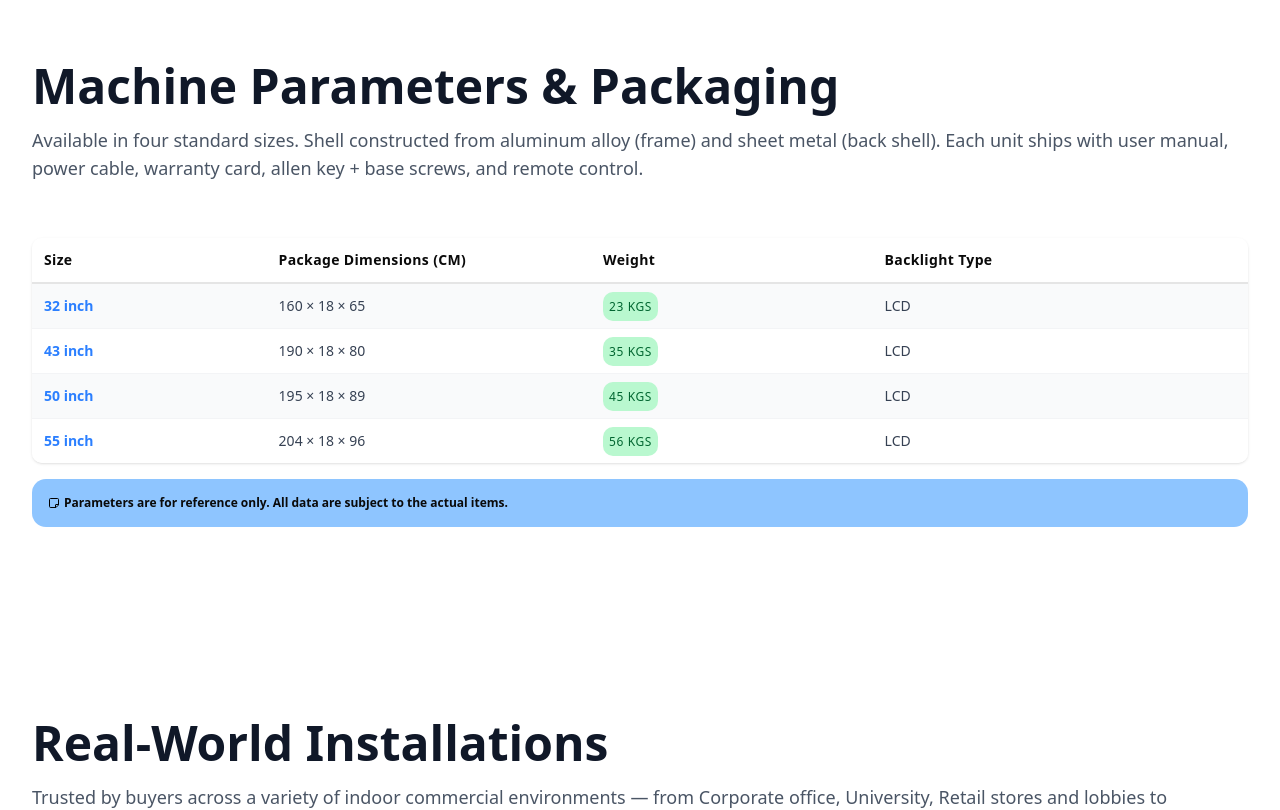
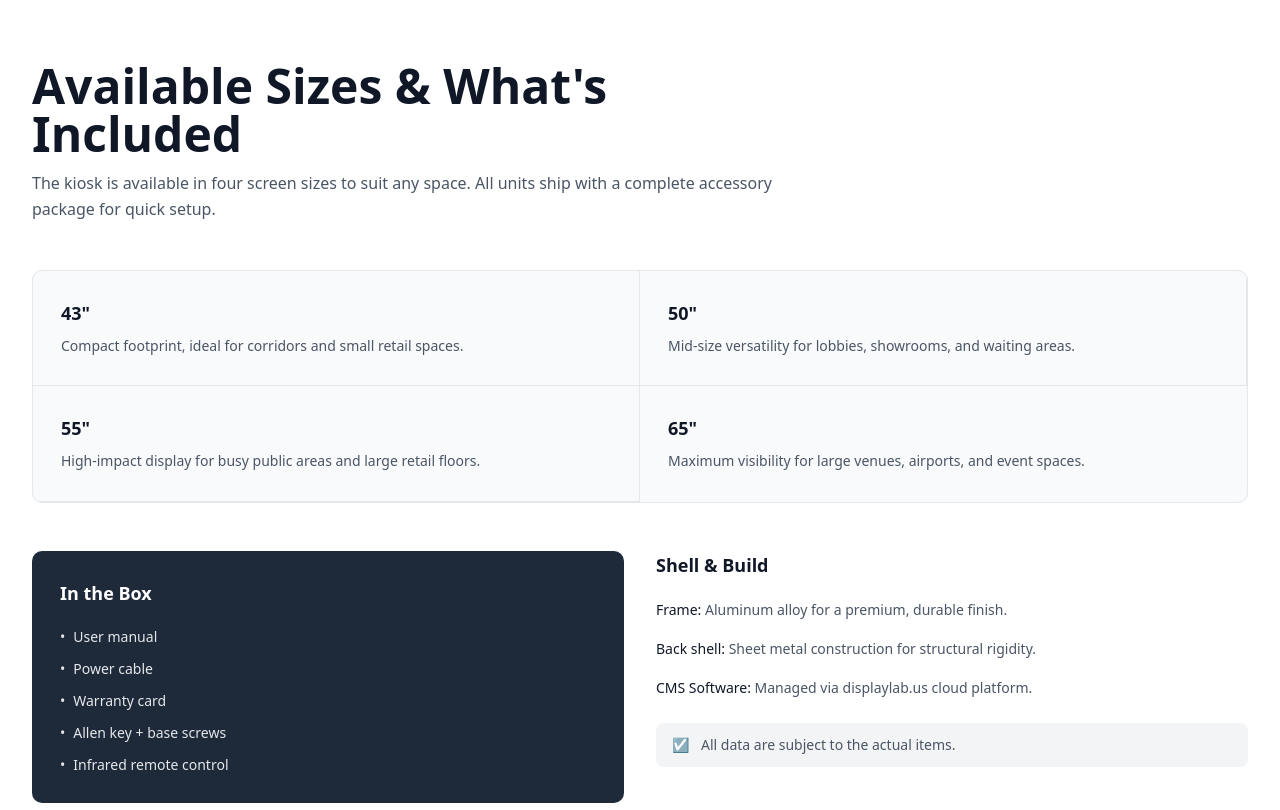
Before and after one commit to mijbah-eng/diplayLab, a Next.js app: page /details in a window 1280 px wide. Shown: the part 2540-3350 px from the top of the page. Built offline with nearby package versions, Linux system fonts and the light colour scheme.

Commit message:
products_details  section update

```diff
--- /dev/null
+++ b/src/components/detail/availableSizes.jsx
@@ -0,0 +1,109 @@
+export default function AvailableSizes() {
+  const sizes = [
+    {
+      size: '43"',
+      desc: "Compact footprint, ideal for corridors and small retail spaces.",
+    },
+    {
+      size: '50"',
+      desc: "Mid-size versatility for lobbies, showrooms, and waiting areas.",
+    },
+    {
+      size: '55"',
+      desc: "High-impact display for busy public areas and large retail floors.",
+    },
+    {
+      size: '65"',
+      desc: "Maximum visibility for large venues, airports, and event spaces.",
+    },
+  ];
+
+  const boxItems = [
+    "User manual",
+    "Power cable",
+    "Warranty card",
+    "Allen key + base screws",
+    "Infrared remote control",
+  ];
+
+  return (
+    <section className="py-16 md:py-24 bg-white">
+      <div className="max-w-7xl mx-auto px-4 sm:px-6 lg:px-8">
+        {/* Heading */}
+        <div className="max-w-3xl mb-12">
+          <h2 className="text-3xl md:text-4xl lg:text-5xl font-bold text-gray-900">
+            Available Sizes & What's Included
+          </h2>
+          <p className="mt-3 text-gray-600 leading-relaxed">
+            The kiosk is available in four screen sizes to suit any space. All
+            units ship with a complete accessory package for quick setup.
+          </p>
+        </div>
+
+        {/* Size Grid */}
+        <div className="rounded-lg border border-gray-200 overflow-hidden bg-gray-50">
+          <div className="grid md:grid-cols-2 divide-x divide-y divide-gray-200">
+            {sizes.map((item, index) => (
+              <div key={index} className="p-6 md:p-7">
+                <h3 className="text-lg font-semibold text-gray-900">
+                  {item.size}
+                </h3>
+
+                <p className="mt-2 text-sm text-gray-600 leading-relaxed">
+                  {item.desc}
+                </p>
+              </div>
+            ))}
+          </div>
+        </div>
+
+        {/* Bottom Section */}
+        <div className="grid md:grid-cols-2 gap-8 mt-12">
+          {/* In the Box */}
+          <div className="bg-gray-800 text-white rounded-lg p-7">
+            <h3 className="text-lg font-semibold mb-5">In the Box</h3>
+
+            <ul className="space-y-3 text-sm text-gray-200">
+              {boxItems.map((item, i) => (
+                <li key={i} className="flex gap-2">
+                  <span>•</span>
+                  {item}
+                </li>
+              ))}
+            </ul>
+          </div>
+
+          {/* Shell & Build */}
+          <div>
+            <h3 className="text-lg font-semibold text-gray-900 mb-5">
+              Shell & Build
+            </h3>
+
+            <div className="space-y-4 text-sm text-gray-600 leading-relaxed">
+              <p>
+                <span className="font-medium text-gray-900">Frame:</span>{" "}
+                Aluminum alloy for a premium, durable finish.
+              </p>
+
+              <p>
+                <span className="font-medium text-gray-900">Back shell:</span>{" "}
+                Sheet metal construction for structural rigidity.
+              </p>
+
+              <p>
+                <span className="font-medium text-gray-900">CMS Software:</span>{" "}
+                Managed via displaylab.us cloud platform.
+              </p>
+            </div>
+
+            {/* Notice */}
+            <div className="mt-6 flex items-center gap-3 bg-gray-100 rounded-md px-4 py-3 text-sm text-gray-600">
+              <span className="text-gray-500">☑</span>
+              <p>All data are subject to the actual items.</p>
+            </div>
+          </div>
+        </div>
+      </div>
+    </section>
+  );
+}
--- a/src/components/detail/index.jsx
+++ b/src/components/detail/index.jsx
@@ -1,9 +1,9 @@
+import Footer from "../Footer/footer";
 import NavberMain from "../NavberMain";
+import AvailableSizes from "./availableSizes";
 import DetailsHero from "./detailsHero";
 import DetailsTechnical from "./detailsTechnical";
 import KeyFeatures from "./keyFeatures";
-import Packaging from "./Packaging";
-import Footer from "../Footer/footer";
 import RWInstallation from "./rWInstallations";
 
 function Detail() {
@@ -14,7 +14,7 @@ function Detail() {
         <DetailsHero />
         <DetailsTechnical />
         <KeyFeatures />
-        <Packaging />
+        <AvailableSizes />
         <RWInstallation />
       </div>
       <Footer />
--- a/src/components/detail/rWInstallations.jsx
+++ b/src/components/detail/rWInstallations.jsx
@@ -27,33 +27,10 @@ function RWInstallation() {
               src={singleRWIData?.image}
               width={300}
               height={300}
-              className="w-full md:w-[250px] "
+              alt=""
+              className="w-full md:w-[250px]"
             />
           ))}
-          {/* <Image
-            src={"/images/details/keyFeatureImg.png"}
-            width={300}
-            height={300}
-            className="w-full md:w-[250px] lg:w-[400px]"
-          />
-          <Image
-            src={"/images/details/picture1.png"}
-            width={300}
-            height={300}
-            className="w-full md:w-[250px] lg:w-[400px]"
-          />
-          <Image
-            src={"/images/details/picture2.png"}
-            width={300}
-            height={300}
-            className="w-full md:w-[250px] lg:w-[400px]"
-          />
-          <Image
-            src={"/images/details/picture3.png"}
-            width={300}
-            height={300}
-            className="w-full md:w-[250px] lg:w-[400px]"
-          /> */}
         </div>
       </div>
     </div>
--- a/src/components/pages/cms/components/hero.jsx
+++ b/src/components/pages/cms/components/hero.jsx
@@ -22,19 +22,6 @@ function CMS_HERO() {
       />
       {/* .......................................... */}
       <section className="relative bg-gradient-to-br from-cyan-50 via-blue-50 to-purple-50 py-16 md:py-24 lg:py-32 overflow-hidden">
-        <div className="absolute text-right top-2 left-1/2 md:left-[47.2%] 2xl:left-[48.2%] -translate-x-1/2 ">
-          <div className="flex justify-center items-center gap-2">
-            {heroSectionLink.map((singleLink, index) => (
-              <Link
-                key={index}
-                href={singleLink?.link}
-                className="bg-transparent border-[1px] border-[#3096b6] text-[#333] hover:bg-[#3096b6] hover:text-zinc-100 px-4 py-2 rounded text-[10px] font-semibold w-fit text-center tracking-wide underline transition-colors duration-200 flex justify-center items-center "
-              >
-                {singleLink?.linkName}
-              </Link>
-            ))}
-          </div>
-        </div>
         <div className="max-w-7xl mx-auto px-4 sm:px-6 lg:px-8 relative z-10">
           <div className="grid lg:grid-cols-2 gap-12 items-center">
             <div className="text-center lg:text-left">
@@ -49,7 +36,7 @@ function CMS_HERO() {
                   {" "}
                   <Typewriter
                     options={{
-                      strings: ["Web Developer", "To Life"],
+                      strings: ["...", "To Life"],
                       autoStart: true,
                       loop: true,
                     }}
--- /dev/null
+++ b/src/utils/products_details_data.js
@@ -0,0 +1,50 @@
+export const products_details_all_data = {
+  indoor_display: {
+    product_name: "DUALSIDE STAND DISPLAY",
+    product_description:
+      "This dual side stand display offers maximum visibility from both directions, ideal for high-traffic indoor spaces like malls, offices, hospitals, airports, and retail stores. Display ads, promotions, announcements, branding, and event information on both sides to maximize engagement and reach.",
+    product_image: "/images/products/products-1.png",
+    screen_size: '43" / 50"',
+    operating_system: "Android 11",
+    ram_rom: "4GB RAM / 32GB ROM",
+    interfaces: "WiFi, DC, USB, LAN, AUDIO,TF, HDMI IN",
+    backlight: "LCD — Service Life>50,000H",
+    control: "Infrared remote control (notouch)",
+    cms_software: "www.signagemall.com",
+    function: "CMS base",
+    resolution: "1920 X 1080 Full HD",
+    brightness: "450 cd/m²",
+    response_time: "7ms",
+    contrast: "1900:1",
+    color_gamut: "60% NTSC (CIE1931)",
+    kpf: {
+      kpf_image: "/images/keyFeatureImg.png",
+      features: [
+        {
+          kpf_icon: "svg/details/monitor.svg",
+          kpf_name: "Flexible Content Display",
+          kpf_description:
+            "Customize pictures, videos, text time, weather, countdown,subtitles, and split-screen layouts. Supports full screen,split screen, and partition playback modes — multiple uses from one screen.Customize pictures, videos, text, time, weather, countdown,subtitles, and split-screen layouts. Supports full screen,split screen, and partition playback modes — multiple uses from one screen.",
+        },
+        {
+          kpf_icon: "svg/details/wifi.svg",
+          kpf_name: "Advanced Networking",
+          kpf_description:
+            "Built-in high-performance WiFi (IEEE 802.11 b/g/n), 10/100M Ethernet, and optional 4G/5G support. Android motherboard with up to 1.6 GHz, 2GB RAM, 32GB EMMC storage.",
+        },
+        {
+          kpf_icon: "svg/details/joystick.svg",
+          kpf_name: "Smart Automation & Remote Control",
+          kpf_description:
+            "Auto start, timing switch, and scheduled on/off across multiple periods per day. Remote advertising management via CMS cloud server (www.displaylab.net) — one account controls multiple machines.",
+        },
+        {
+          kpf_icon: "svg/details/monitor.svg",
+          kpf_name: "Flexible Content Display",
+          kpf_description:
+            "Customize pictures, videos, text time, weather, countdown,subtitles, and split-screen layouts. Supports full screen,split screen, and partition playback modes — multiple uses from one screen.Customize pictures, videos, text, time, weather, countdown,subtitles, and split-screen layouts. Supports full screen,split screen, and partition playback modes — multiple uses from one screen.",
+        },
+      ],
+    },
+  },
+};
```
